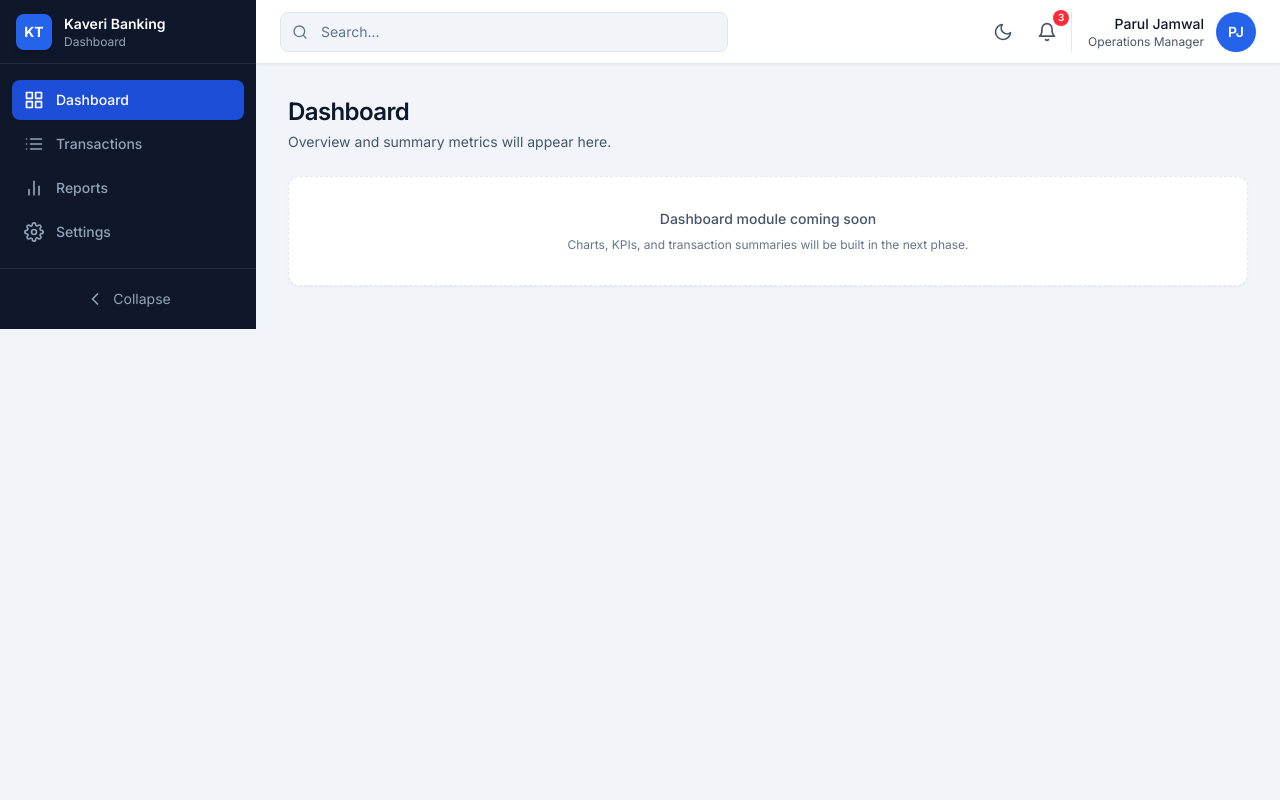
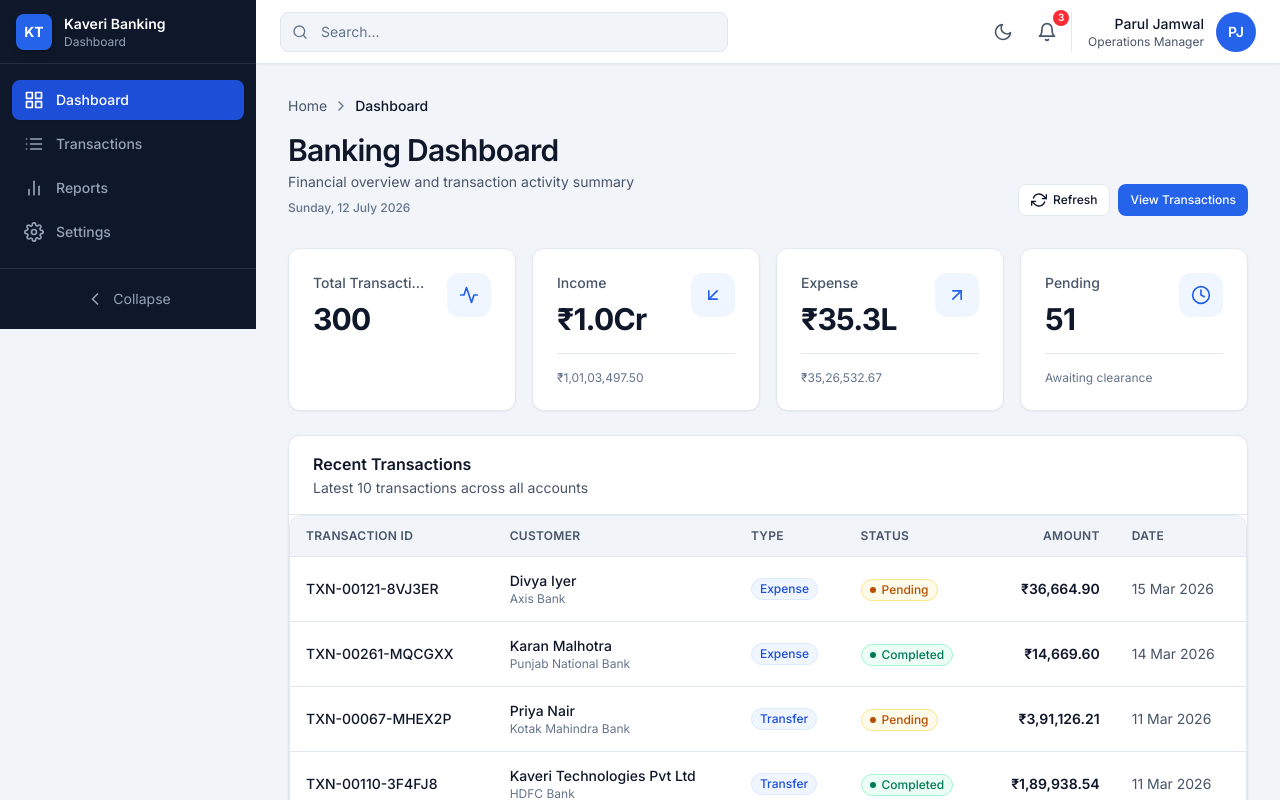
Before and after one commit to paruljamwal/Banking_Transaction_Dashboard, a React (Vite) app: page /dashboard in a window 1280 px wide. Shown: the top 800 px of the page. Built offline with nearby package versions, Linux system fonts and the light colour scheme.

Commit message:
feat: implement banking dashboard overview

```diff
--- /dev/null
+++ b/src/components/dashboard/DashboardRecentTransactions.jsx
@@ -0,0 +1,68 @@
+import Card from '@components/common/Card'
+import Badge from '@components/common/Badge'
+import Table from '@components/common/Table'
+import { TRANSACTION_TYPE_LABELS } from '@constants/transactionTypes'
+import { STATUS_LABELS, STATUS_VARIANTS } from '@constants/status'
+import { formatCurrency } from '@utils/formatCurrency'
+import { formatDate } from '@utils/formatDate'
+
+function DashboardRecentTransactions({ transactions }) {
+  return (
+    <Card padding="none" className="overflow-hidden">
+      <div className="border-b border-border px-6 py-4">
+        <h3 className="text-base font-semibold text-text">Recent Transactions</h3>
+        <p className="mt-0.5 text-sm text-text-secondary">
+          Latest 10 transactions across all accounts
+        </p>
+      </div>
+
+      <Table>
+        <Table.Head>
+          <Table.Row>
+            <Table.HeaderCell>Transaction ID</Table.HeaderCell>
+            <Table.HeaderCell>Customer</Table.HeaderCell>
+            <Table.HeaderCell>Type</Table.HeaderCell>
+            <Table.HeaderCell>Status</Table.HeaderCell>
+            <Table.HeaderCell align="right">Amount</Table.HeaderCell>
+            <Table.HeaderCell>Date</Table.HeaderCell>
+          </Table.Row>
+        </Table.Head>
+        <Table.Body>
+          {transactions.map((txn) => (
+            <Table.Row key={txn.id}>
+              <Table.Cell>
+                <span className="font-medium text-text">{txn.transactionId}</span>
+              </Table.Cell>
+              <Table.Cell>
+                <div>
+                  <p className="font-medium text-text">{txn.customerName}</p>
+                  <p className="text-xs text-muted">{txn.bankName}</p>
+                </div>
+              </Table.Cell>
+              <Table.Cell>
+                <Badge variant="primary" size="sm">
+                  {TRANSACTION_TYPE_LABELS[txn.transactionType]}
+                </Badge>
+              </Table.Cell>
+              <Table.Cell>
+                <Badge variant={STATUS_VARIANTS[txn.status] || 'default'} size="sm" dot>
+                  {STATUS_LABELS[txn.status]}
+                </Badge>
+              </Table.Cell>
+              <Table.Cell align="right">
+                <span className="font-semibold text-text">
+                  {formatCurrency(txn.amount)}
+                </span>
+              </Table.Cell>
+              <Table.Cell>
+                <span className="text-text-secondary">{formatDate(txn.date)}</span>
+              </Table.Cell>
+            </Table.Row>
+          ))}
+        </Table.Body>
+      </Table>
+    </Card>
+  )
+}
+
+export default DashboardRecentTransactions
--- /dev/null
+++ b/src/components/dashboard/DashboardStatsGrid.jsx
@@ -0,0 +1,43 @@
+import {
+  FiActivity,
+  FiArrowDownLeft,
+  FiArrowUpRight,
+  FiClock,
+} from 'react-icons/fi'
+import StatsCard from '@components/common/StatsCard'
+import { formatCurrency, formatCompactCurrency } from '@utils/formatCurrency'
+
+function DashboardStatsGrid({ stats }) {
+  return (
+    <div className="grid grid-cols-1 gap-4 sm:grid-cols-2 xl:grid-cols-4">
+      <StatsCard
+        title="Total Transactions"
+        value={stats.totalTransactions.toLocaleString('en-IN')}
+        icon={<FiActivity className="h-5 w-5" />}
+      />
+
+      <StatsCard
+        title="Income"
+        value={formatCompactCurrency(stats.income)}
+        icon={<FiArrowDownLeft className="h-5 w-5" />}
+        footer={formatCurrency(stats.income)}
+      />
+
+      <StatsCard
+        title="Expense"
+        value={formatCompactCurrency(stats.expense)}
+        icon={<FiArrowUpRight className="h-5 w-5" />}
+        footer={formatCurrency(stats.expense)}
+      />
+
+      <StatsCard
+        title="Pending"
+        value={stats.pending.toLocaleString('en-IN')}
+        icon={<FiClock className="h-5 w-5" />}
+        footer="Awaiting clearance"
+      />
+    </div>
+  )
+}
+
+export default DashboardStatsGrid
--- /dev/null
+++ b/src/components/dashboard/DashboardTopBar.jsx
@@ -0,0 +1,62 @@
+import { Link } from 'react-router-dom'
+import { FiChevronRight, FiRefreshCw } from 'react-icons/fi'
+import { format } from 'date-fns'
+import Button from '@components/common/Button'
+import { ROUTES } from '@constants/routes'
+import { cn } from '@utils/cn'
+
+function DashboardTopBar({ className }) {
+  const currentDate = format(new Date(), 'EEEE, dd MMMM yyyy')
+
+  return (
+    <div className={cn('mb-8 space-y-4', className)}>
+      <nav aria-label="Breadcrumb">
+        <ol className="flex flex-wrap items-center gap-1.5 text-sm text-text-secondary">
+          <li>
+            <Link
+              to={ROUTES.DASHBOARD}
+              className="transition-colors hover:text-primary-600"
+            >
+              Home
+            </Link>
+          </li>
+          <li aria-hidden="true">
+            <FiChevronRight className="h-4 w-4 text-muted" />
+          </li>
+          <li className="font-medium text-text" aria-current="page">
+            Dashboard
+          </li>
+        </ol>
+      </nav>
+
+      <div className="flex flex-col gap-4 sm:flex-row sm:items-end sm:justify-between">
+        <div>
+          <h1 className="text-2xl font-semibold tracking-tight text-text sm:text-3xl">
+            Banking Dashboard
+          </h1>
+          <p className="mt-1 text-sm text-text-secondary">
+            Financial overview and transaction activity summary
+          </p>
+          <p className="mt-2 text-xs font-medium text-muted">{currentDate}</p>
+        </div>
+
+        <div className="flex flex-wrap items-center gap-2">
+          <Button
+            variant="secondary"
+            size="sm"
+            leftIcon={<FiRefreshCw className="h-4 w-4" />}
+          >
+            Refresh
+          </Button>
+          <Link to={ROUTES.TRANSACTIONS}>
+            <Button variant="primary" size="sm">
+              View Transactions
+            </Button>
+          </Link>
+        </div>
+      </div>
+    </div>
+  )
+}
+
+export default DashboardTopBar
--- /dev/null
+++ b/src/components/dashboard/index.js
@@ -0,0 +1,3 @@
+export { default as DashboardTopBar } from './DashboardTopBar'
+export { default as DashboardStatsGrid } from './DashboardStatsGrid'
+export { default as DashboardRecentTransactions } from './DashboardRecentTransactions'
--- a/src/hooks/index.js
+++ b/src/hooks/index.js
@@ -1,6 +1,7 @@
 export { useDebounce } from './useDebounce'
 export { usePagination } from './usePagination'
 export { useSearch } from './useSearch'
+export { useDashboardData } from './useDashboardData'
 export { useFocusTrap } from './useFocusTrap'
 export { useIsDesktop, useMediaQuery } from './useMediaQuery'
 export { useSidebar } from './useSidebar'
--- /dev/null
+++ b/src/hooks/useDashboardData.js
@@ -0,0 +1,15 @@
+import { useMemo } from 'react'
+import { getDashboardStats, getRecentTransactions } from '@utils/dashboardStats'
+
+/**
+ * @param {Record<string, unknown>[]} transactions
+ */
+export function useDashboardData(transactions = []) {
+  return useMemo(
+    () => ({
+      stats: getDashboardStats(transactions),
+      recentTransactions: getRecentTransactions(transactions, 10),
+    }),
+    [transactions],
+  )
+}
--- a/src/pages/DashboardPage.jsx
+++ b/src/pages/DashboardPage.jsx
@@ -1,29 +1,23 @@
 import PageContainer from '@components/common/PageContainer'
-import PageHeader from '@components/common/PageHeader'
-
-function PlaceholderCard({ children }) {
-  return (
-    <div className="rounded-xl border border-dashed border-border bg-surface p-8 text-center shadow-sm">
-      {children}
-    </div>
-  )
-}
+import {
+  DashboardTopBar,
+  DashboardStatsGrid,
+  DashboardRecentTransactions,
+} from '@components/dashboard'
+import { transactions } from '@data/transactions'
+import { useDashboardData } from '@hooks/useDashboardData'
 
 function DashboardPage() {
+  const { stats, recentTransactions } = useDashboardData(transactions)
+
   return (
     <PageContainer>
-      <PageHeader
-        title="Dashboard"
-        description="Overview and summary metrics will appear here."
-      />
-      <PlaceholderCard>
-        <p className="text-sm font-medium text-text-secondary">
-          Dashboard module coming soon
-        </p>
-        <p className="mt-2 text-xs text-muted">
-          Charts, KPIs, and transaction summaries will be built in the next phase.
-        </p>
-      </PlaceholderCard>
+      <DashboardTopBar />
+
+      <div className="space-y-6">
+        <DashboardStatsGrid stats={stats} />
+        <DashboardRecentTransactions transactions={recentTransactions} />
+      </div>
     </PageContainer>
   )
 }
--- /dev/null
+++ b/src/utils/dashboardStats.js
@@ -0,0 +1,38 @@
+import { TRANSACTION_TYPES } from '@constants/transactionTypes'
+import { STATUS } from '@constants/status'
+
+/**
+ * @param {Record<string, unknown>[]} transactions
+ * @param {string} type
+ */
+function sumByType(transactions, type) {
+  return transactions
+    .filter((txn) => txn.transactionType === type)
+    .reduce((sum, txn) => sum + Number(txn.amount), 0)
+}
+
+/**
+ * @param {Record<string, unknown>[]} transactions
+ */
+export function getDashboardStats(transactions) {
+  const income = sumByType(transactions, TRANSACTION_TYPES.INCOME)
+  const expense = sumByType(transactions, TRANSACTION_TYPES.EXPENSE)
+  const pending = transactions.filter(
+    (txn) => txn.status === STATUS.PENDING,
+  ).length
+
+  return {
+    totalTransactions: transactions.length,
+    income,
+    expense,
+    pending,
+  }
+}
+
+/**
+ * @param {Record<string, unknown>[]} transactions
+ * @param {number} [limit]
+ */
+export function getRecentTransactions(transactions, limit = 10) {
+  return transactions.slice(0, limit)
+}
--- a/src/utils/index.js
+++ b/src/utils/index.js
@@ -13,3 +13,7 @@ export {
 } from './filterTransactions'
 export { searchTransactions, searchTransactionsWithMatcher } from './searchTransactions'
 export { generateRandomId, generateRandomShortId } from './generateRandomId'
+export {
+  getDashboardStats,
+  getRecentTransactions,
+} from './dashboardStats'
```
